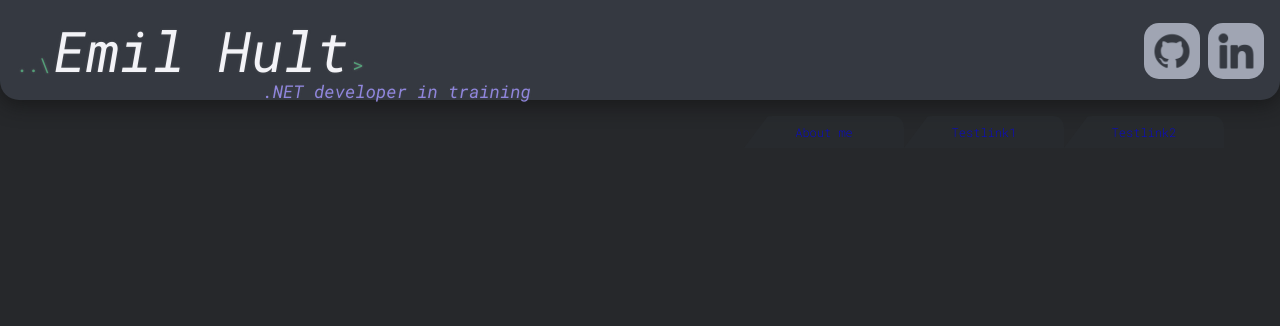
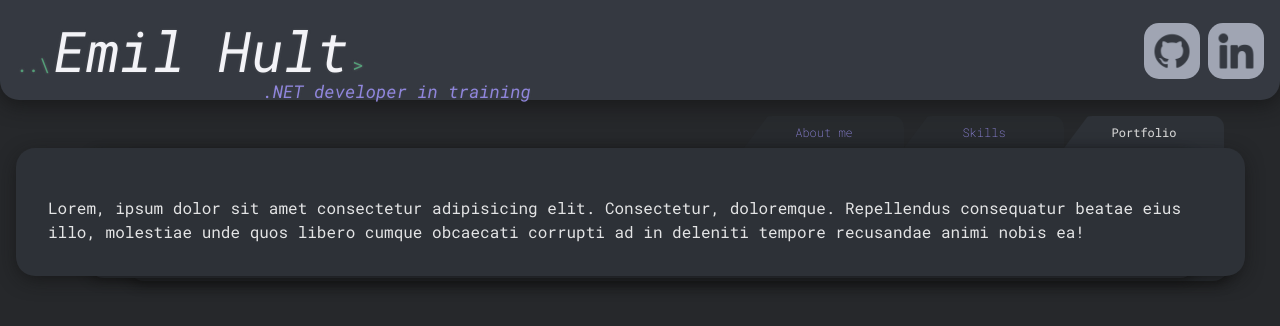
Before and after one commit to mutenJanken/Portfolio-EmilHult, a React (Vite) app: page /portfolio in a window 1280 px wide. Shown: the top 326 px of the page. Built offline with nearby package versions, Linux system fonts and the light colour scheme.

Commit message:
New tab components + minor fix

```diff
--- a/src/App.jsx
+++ b/src/App.jsx
@@ -2,8 +2,8 @@ import "./index.scss";
 import Header from "./components/header";
 import Aboutme from "./components/Aboutme";
 import { NavLink, Routes, Route, Navigate } from "react-router-dom";
-import TestLink from "./components/TestLink";
-import TestLink2 from "./components/TestLink2";
+import Skills from "./components/Skills";
+import Portfolio from "./components/Portfolio";
 
 function App() {
   return (
@@ -15,11 +15,11 @@ function App() {
         <NavLink className="navlink-tab" to="/about">
           About me
         </NavLink>
-        <NavLink className="navlink-tab" to="/testlink">
-          Testlink1
+        <NavLink className="navlink-tab" to="/skills">
+          Skills
         </NavLink>
-        <NavLink className="navlink-tab" to="/testlink2">
-          Testlink2
+        <NavLink className="navlink-tab" to="/portfolio">
+          Portfolio
         </NavLink>
       </div>
 
@@ -29,8 +29,8 @@ function App() {
         <Route path="/" element={<Navigate to="/about" replace />} />
 
         <Route path="/about" element={<Aboutme />} />
-        <Route path="/testlink" element={<TestLink />} />
-        <Route path="/testlink2" element={<TestLink2 />} />
+        <Route path="/skills" element={<Skills />} />
+        <Route path="/portfolio" element={<Portfolio />} />
       </Routes>
     </>
   );
--- /dev/null
+++ b/src/components/Portfolio.jsx
@@ -0,0 +1,19 @@
+import React from "react";
+
+function Portfolio() {
+  return (
+    <div className="card-container">
+      <div className="card-under-one">UNDER1</div>
+      <div className="card-under-two">UNDER2</div>
+      <section>
+        <p className="aboutme-description-wrapper">
+          Lorem, ipsum dolor sit amet consectetur adipisicing elit. Consectetur, doloremque. Repellendus
+          consequatur beatae eius illo, molestiae unde quos libero cumque obcaecati corrupti ad in deleniti
+          tempore recusandae animi nobis ea!
+        </p>
+      </section>
+    </div>
+  );
+}
+
+export default Portfolio;
--- /dev/null
+++ b/src/components/Skills.jsx
@@ -0,0 +1,19 @@
+import React from "react";
+
+function Skills() {
+  return (
+    <div className="card-container">
+      <div className="card-under-one">UNDER1</div>
+      <div className="card-under-two">UNDER2</div>
+      <section>
+        <p className="aboutme-description-wrapper">
+          Lorem, ipsum dolor sit amet consectetur adipisicing elit. Consectetur, doloremque. Repellendus
+          consequatur beatae eius illo, molestiae unde quos libero cumque obcaecati corrupti ad in deleniti
+          tempore recusandae animi nobis ea!
+        </p>
+      </section>
+    </div>
+  );
+}
+
+export default Skills;
--- a/src/components/TestLink.jsx
+++ /dev/null
@@ -1,12 +0,0 @@
-import React from "react";
-
-function TestLink() {
-  return (
-    <>
-      <div className="card-under">UNDER</div>
-      <section>Test Link</section>
-    </>
-  );
-}
-
-export default TestLink;
--- a/src/components/TestLink2.jsx
+++ /dev/null
@@ -1,12 +0,0 @@
-import React from "react";
-
-function TestLink2() {
-  return (
-    <>
-      <div className="card-under">UNDER</div>
-      <section>Test Link2</section>
-    </>
-  );
-}
-
-export default TestLink2;
--- a/src/index.scss
+++ b/src/index.scss
@@ -249,6 +249,7 @@ section {
   font-weight: 200;
   text-decoration: none;
   margin-bottom: -0.1px;
+  color: rgb(144, 134, 221);
 
   @media screen and (max-width: 768px) {
     width: 6.8rem;
@@ -258,6 +259,7 @@ section {
     background-color: #2d3137;
     font-weight: 400;
     text-shadow: rgba(174, 173, 173, 0.318) 0 0 1px;
+    color: #d7d7d7;
   }
 }
 
```
